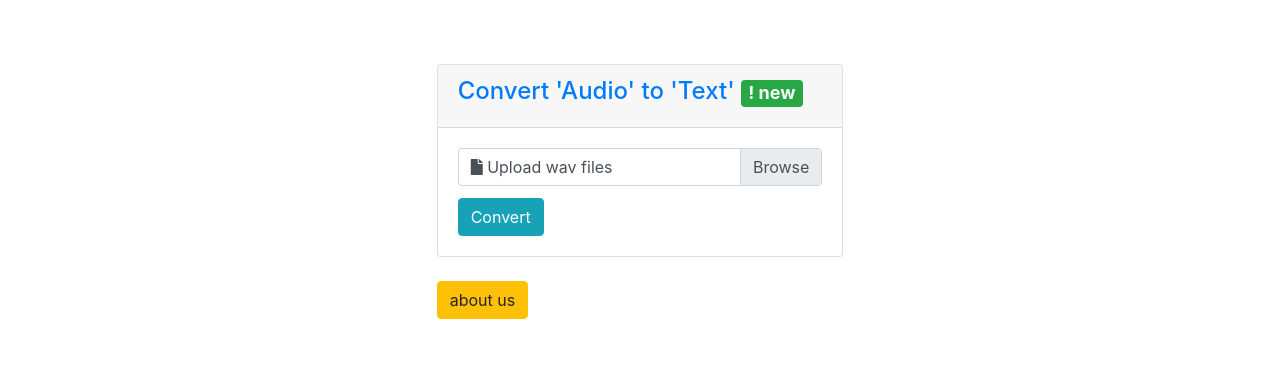
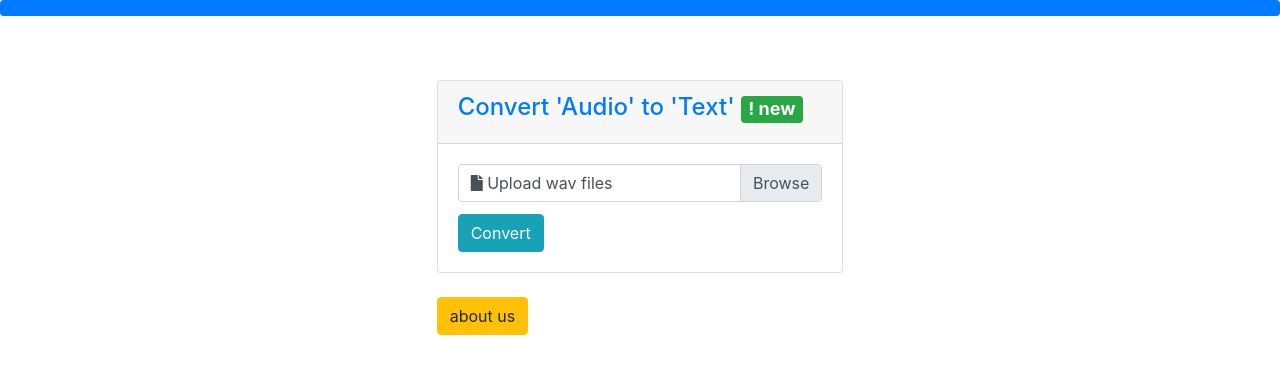
Before and after one commit to SriRakesh/python-speech_recognition-poc, a Flask app: page /home in a window 1280 px wide. Shown: the part 70-444 px from the top of the page. Run offline with Flask 2, Linux system fonts and the light colour scheme; some libraries are stand-ins or nearby versions.

Commit message:
4th commit

```diff
--- a/templates/index.html
+++ b/templates/index.html
@@ -16,10 +16,13 @@
         </li>
     </ul>
 </nav>
+<div class="progress">
+    <div class="progress-bar" style="width:100%"></div>
+</div>
 <div class="row" style="margin-top: 5%">
     <div class="col-md-4 col-lg-4">
         <div id="demo2" class="collapse">
-            <pre class="text-success">                            BOOOOOO!!!!!!</pre>
+            <div class="alert alert-success">  Please Support Us.  </div>
         </div>
     </div>
     <div class="col-md-4 col-lg-4">
```
